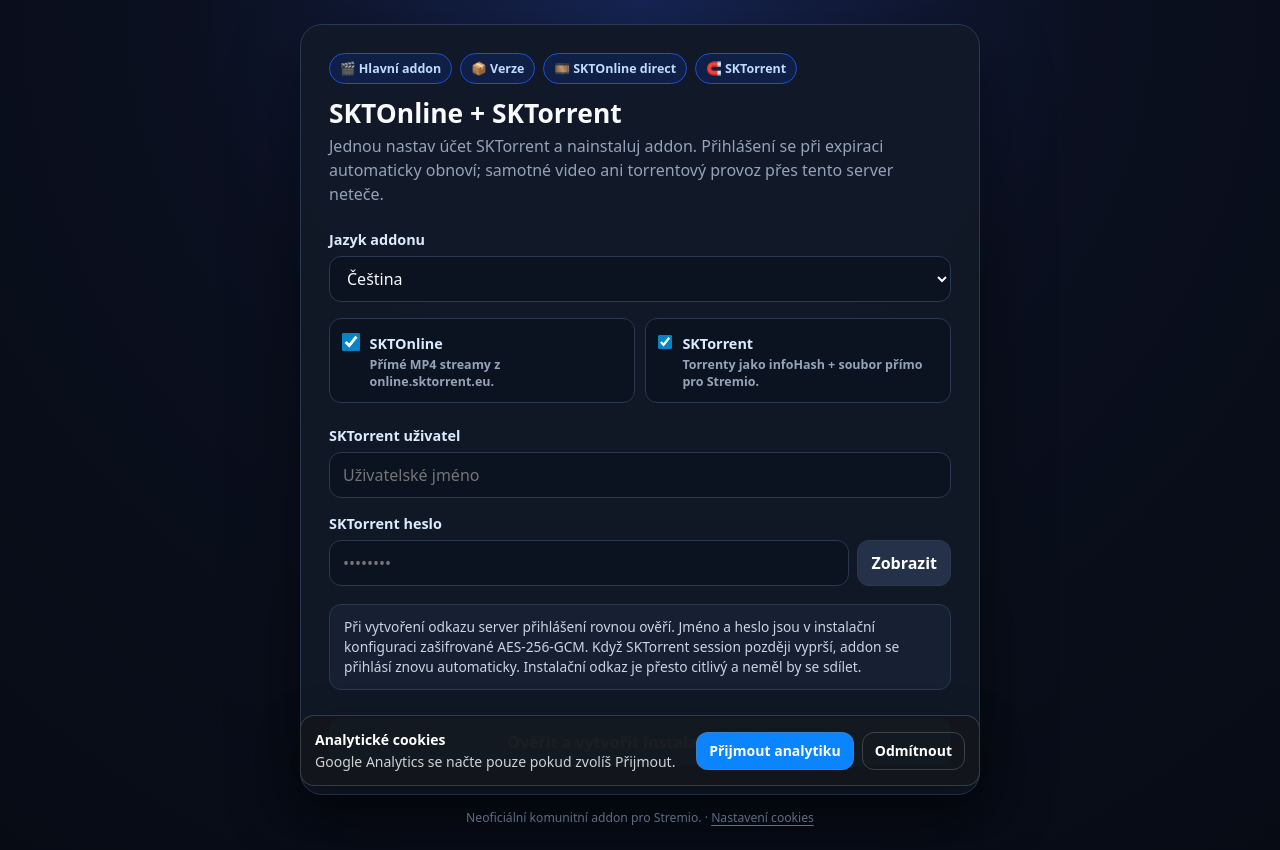
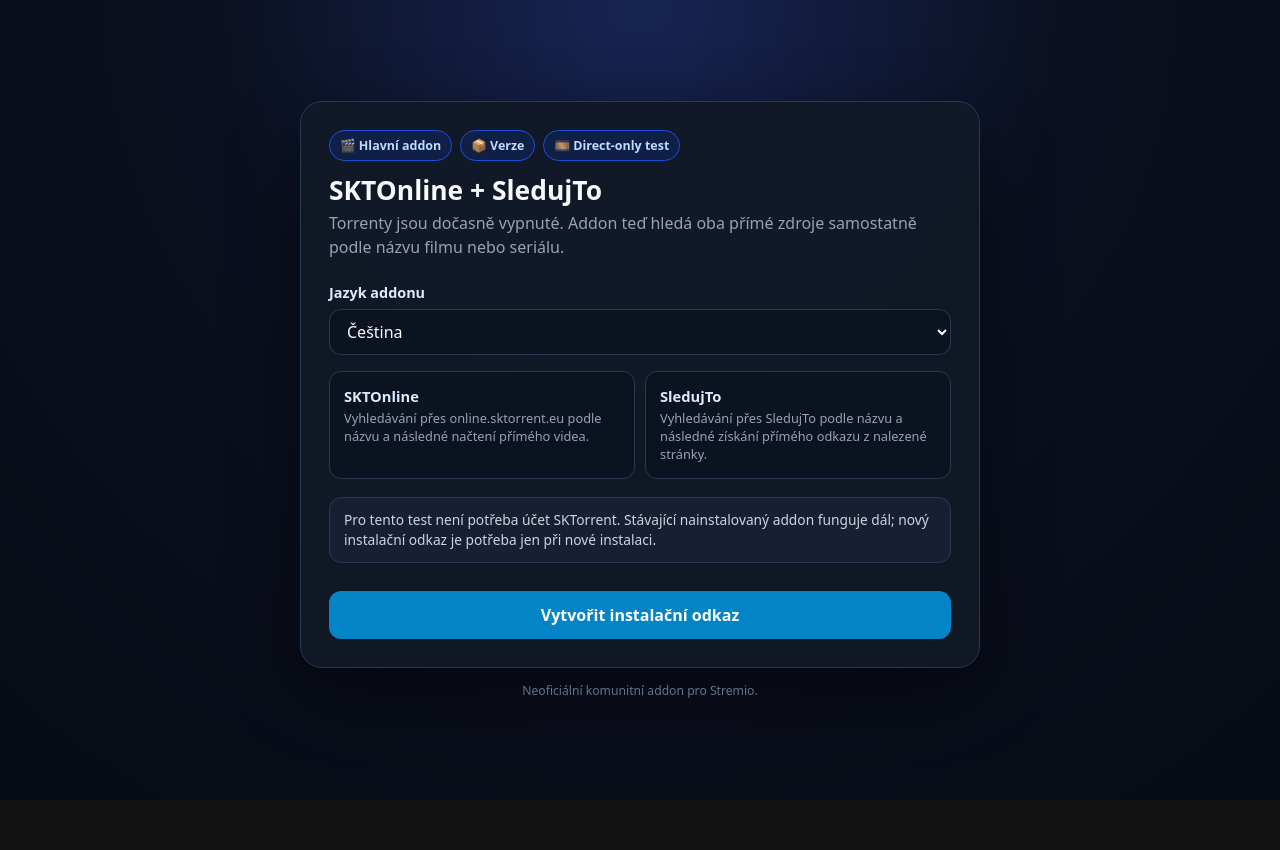
Before and after one commit to CaseyCZ/stremio.addons, a website: page public/configure.html in a window 1280 px wide. After the commit the page ends 800 px from the top, so only its background shows below. Drawn offline with Linux system fonts and the light colour scheme; no server answers.

Commit message:
Update configuration for direct-only mode

```diff
--- a/public/configure.html
+++ b/public/configure.html
@@ -3,7 +3,7 @@
 <head>
   <meta charset="utf-8">
   <meta name="viewport" content="width=device-width,initial-scale=1">
-  <title>SKTOnline + SKTorrent pro Stremio</title>
+  <title>SKTOnline + SledujTo pro Stremio</title>
   <style>
     :root{color-scheme:dark;--bg:#0b1020;--panel:#111827;--panel2:#172033;--border:#2a3850;--text:#f8fafc;--muted:#94a3b8;--accent:#38bdf8;--accent2:#0284c7;--ok:#86efac;--err:#fca5a5}
     *{box-sizing:border-box}
@@ -12,32 +12,16 @@
     .card{background:rgba(17,24,39,.96);border:1px solid var(--border);border-radius:22px;padding:28px;box-shadow:0 24px 70px rgba(0,0,0,.45)}
     .badges{display:flex;flex-wrap:wrap;gap:8px;align-items:center}
     .badge{display:inline-flex;align-items:center;gap:7px;padding:6px 10px;border:1px solid #1d4ed8;border-radius:999px;background:#0f1f46;color:#bfdbfe;font-size:.78rem;font-weight:700}
-    h1{margin:14px 0 6px;font-size:1.65rem;line-height:1.15}
-    .lead{margin:0 0 24px;color:var(--muted);line-height:1.5}
-    .field{margin:16px 0}
-    label{display:block;margin-bottom:7px;color:#dbeafe;font-size:.9rem;font-weight:650}
+    h1{margin:14px 0 6px;font-size:1.65rem;line-height:1.15}.lead{margin:0 0 24px;color:var(--muted);line-height:1.5}
+    .field{margin:16px 0}label{display:block;margin-bottom:7px;color:#dbeafe;font-size:.9rem;font-weight:650}
     input,select{width:100%;min-height:46px;border:1px solid var(--border);border-radius:12px;background:#0b1220;color:var(--text);padding:0 13px;font:inherit;outline:none}
-    input:focus,select:focus{border-color:var(--accent);box-shadow:0 0 0 3px rgba(56,189,248,.12)}
-    .input-row,.result-row{display:flex;gap:8px;align-items:stretch}.input-row input,.result-row input{min-width:0;flex:1}
-    button,.btn{border:0;border-radius:12px;background:var(--accent2);color:#fff;font:inherit;font-weight:750;cursor:pointer;text-decoration:none;text-align:center;transition:.15s ease}
-    button:hover,.btn:hover{filter:brightness(1.12)}button:disabled{opacity:.55;cursor:wait}
-    .toggle,.copy{flex:0 0 auto;padding:0 13px;background:#243149;border:1px solid var(--border)}
-    .primary{width:100%;min-height:48px;margin-top:10px;font-size:1rem}
-    .note{margin:18px 0;padding:12px 14px;border:1px solid var(--border);border-radius:12px;background:var(--panel2);color:#cbd5e1;font-size:.86rem;line-height:1.45}
-    .sources{display:grid;grid-template-columns:1fr 1fr;gap:10px;margin:16px 0}
-    .source{display:flex;align-items:flex-start;gap:10px;padding:12px;border:1px solid var(--border);border-radius:12px;background:#0b1220;cursor:pointer}
-    .source input{width:18px;min-height:18px;height:18px;margin:2px 0 0;accent-color:#0284c7}
-    .source strong{display:block;color:#dbeafe;font-size:.9rem}.source span{display:block;color:var(--muted);font-size:.78rem;line-height:1.35;margin-top:3px}
-    #result{display:none;margin-top:22px;padding-top:20px;border-top:1px solid var(--border)}
-    #installUrl{font-size:.78rem}.btn{display:block;width:100%;padding:13px;margin-top:10px}
-    #status{min-height:20px;margin-top:12px;color:var(--ok);font-size:.86rem}.error{color:var(--err)!important}
-    .foot{margin:14px 4px 0;color:#64748b;text-align:center;font-size:.76rem}
-    .cookie-settings-link{border:0;background:transparent;color:inherit;padding:0;font:inherit;text-decoration:underline;text-underline-offset:3px;cursor:pointer}
-    .caseycz-consent{position:fixed;z-index:9999;left:50%;bottom:max(14px,env(safe-area-inset-bottom));transform:translateX(-50%);width:min(680px,calc(100% - 24px));padding:14px;border:1px solid rgba(127,127,127,.35);border-radius:14px;background:rgba(20,22,28,.97);color:#fff;box-shadow:0 14px 42px rgba(0,0,0,.35);display:flex;gap:14px;align-items:center;font-size:14px}
-    .caseycz-consent-copy{flex:1}.caseycz-consent-copy strong{display:block;margin-bottom:3px}.caseycz-consent-copy span{opacity:.8}.caseycz-consent-actions{display:flex;gap:8px}.caseycz-consent-actions button{min-height:38px;padding:0 12px;border:1px solid rgba(127,127,127,.4)}
-    .caseycz-consent [data-accept]{background:#0a84ff}.caseycz-consent [data-reject]{background:transparent}
-    @media(max-width:600px){.caseycz-consent{align-items:stretch;flex-direction:column}.caseycz-consent-actions{display:grid;grid-template-columns:1fr 1fr;width:100%}.sources{grid-template-columns:1fr}}
-    @media(max-width:520px){body{padding:14px}.card{padding:21px}.input-row,.result-row{gap:6px}.toggle,.copy{padding:0 10px}}
+    .result-row{display:flex;gap:8px;align-items:stretch}.result-row input{min-width:0;flex:1}
+    button,.btn{border:0;border-radius:12px;background:var(--accent2);color:#fff;font:inherit;font-weight:750;cursor:pointer;text-decoration:none;text-align:center}
+    button:disabled{opacity:.55;cursor:wait}.copy{flex:0 0 auto;padding:0 13px;background:#243149;border:1px solid var(--border)}
+    .primary{width:100%;min-height:48px;margin-top:10px;font-size:1rem}.note{margin:18px 0;padding:12px 14px;border:1px solid var(--border);border-radius:12px;background:var(--panel2);color:#cbd5e1;font-size:.86rem;line-height:1.45}
+    .sources{display:grid;grid-template-columns:1fr 1fr;gap:10px;margin:16px 0}.source{padding:14px;border:1px solid var(--border);border-radius:12px;background:#0b1220}.source strong{display:block;color:#dbeafe;font-size:.92rem}.source span{display:block;color:var(--muted);font-size:.8rem;line-height:1.4;margin-top:4px}
+    #result{display:none;margin-top:22px;padding-top:20px;border-top:1px solid var(--border)}#installUrl{font-size:.78rem}.btn{display:block;width:100%;padding:13px;margin-top:10px}#status{min-height:20px;margin-top:12px;color:var(--ok);font-size:.86rem}.error{color:var(--err)!important}.foot{margin:14px 4px 0;color:#64748b;text-align:center;font-size:.76rem}
+    @media(max-width:600px){.sources{grid-template-columns:1fr}}@media(max-width:520px){body{padding:14px}.card{padding:21px}}
   </style>
 </head>
 <body>
@@ -46,11 +30,10 @@
       <div class="badges">
         <span class="badge">🎬 Hlavní addon</span>
         <span id="versionBadge" class="badge">📦 Verze …</span>
-        <span class="badge">🎞️ SKTOnline direct</span>
-        <span class="badge">🧲 SKTorrent</span>
+        <span class="badge">🎞️ Direct-only test</span>
       </div>
-      <h1>SKTOnline + SKTorrent</h1>
-      <p class="lead">Jednou nastav účet SKTorrent a nainstaluj addon. Přihlášení se při expiraci automaticky obnoví; samotné video ani torrentový provoz přes tento server neteče.</p>
+      <h1>SKTOnline + SledujTo</h1>
+      <p class="lead">Torrenty jsou dočasně vypnuté. Addon teď hledá oba přímé zdroje samostatně podle názvu filmu nebo seriálu.</p>
 
       <div class="field">
         <label for="uiLanguage">Jazyk addonu</label>
@@ -62,121 +45,34 @@
       </div>
 
       <div class="sources">
-        <label class="source">
-          <input id="enableOnline" type="checkbox" checked>
-          <span><strong>SKTOnline</strong><span>Přímé MP4 streamy z online.sktorrent.eu.</span></span>
-        </label>
-        <label class="source">
-          <input id="enableTorrents" type="checkbox" checked>
-          <span><strong>SKTorrent</strong><span>Torrenty jako infoHash + soubor přímo pro Stremio.</span></span>
-        </label>
+        <div class="source"><strong>SKTOnline</strong><span>Vyhledávání přes online.sktorrent.eu podle názvu a následné načtení přímého videa.</span></div>
+        <div class="source"><strong>SledujTo</strong><span>Vyhledávání přes SledujTo podle názvu a následné získání přímého odkazu z nalezené stránky.</span></div>
       </div>
 
-      <div id="credentials">
-        <div class="field">
-          <label for="sktUser">SKTorrent uživatel</label>
-          <input id="sktUser" autocomplete="username" placeholder="Uživatelské jméno">
-        </div>
-        <div class="field">
-          <label for="sktPass">SKTorrent heslo</label>
-          <div class="input-row">
-            <input id="sktPass" type="password" autocomplete="current-password" placeholder="••••••••">
-            <button class="toggle" type="button" data-target="sktPass">Zobrazit</button>
-          </div>
-        </div>
-      </div>
-
-      <div class="note">Při vytvoření odkazu server přihlášení rovnou ověří. Jméno a heslo jsou v instalační konfiguraci zašifrované AES-256-GCM. Když SKTorrent session později vyprší, addon se přihlásí znovu automaticky. Instalační odkaz je přesto citlivý a neměl by se sdílet.</div>
-
-      <button id="generate" class="primary" type="button">Ověřit a vytvořit instalační odkaz</button>
+      <div class="note">Pro tento test není potřeba účet SKTorrent. Stávající nainstalovaný addon funguje dál; nový instalační odkaz je potřeba jen při nové instalaci.</div>
+      <button id="generate" class="primary" type="button">Vytvořit instalační odkaz</button>
 
       <div id="result">
-        <div class="field">
-          <label for="installUrl">Instalační odkaz</label>
-          <div class="result-row">
-            <input id="installUrl" type="text" readonly spellcheck="false">
-            <button id="copyUrl" class="copy" type="button">Kopírovat</button>
-          </div>
-        </div>
+        <div class="field"><label for="installUrl">Instalační odkaz</label><div class="result-row"><input id="installUrl" type="text" readonly spellcheck="false"><button id="copyUrl" class="copy" type="button">Kopírovat</button></div></div>
         <a id="stremioBtn" class="btn" href="#">Instalovat do Stremio</a>
         <div id="status" role="status" aria-live="polite"></div>
       </div>
     </section>
-    <div class="foot" data-cookie-settings-host>Neoficiální komunitní addon pro Stremio. · <button type="button" class="cookie-settings-link" data-cookie-settings>Nastavení cookies</button></div>
+    <div class="foot">Neoficiální komunitní addon pro Stremio.</div>
   </main>
-
 <script>
-const CONSENT_KEY='stremio-sktonline-analytics-consent-v1';
-const MEASUREMENT_ID='G-SZTERTRTCE';
-function loadAnalytics(){
-  if(document.querySelector('script[data-caseycz-analytics]'))return;
-  window.dataLayer=window.dataLayer||[];
-  window.gtag=function(){window.dataLayer.push(arguments)};
-  gtag('consent','default',{analytics_storage:'granted',ad_storage:'denied',ad_user_data:'denied',ad_personalization:'denied'});
-  gtag('js',new Date());gtag('config',MEASUREMENT_ID,{allow_google_signals:false,allow_ad_personalization_signals:false});
-  const tag=document.createElement('script');tag.async=true;tag.dataset.caseyczAnalytics='true';tag.src=`https://www.googletagmanager.com/gtag/js?id=${encodeURIComponent(MEASUREMENT_ID)}`;document.head.appendChild(tag);
-}
-function showConsent(force=false){
-  let current=null;try{current=localStorage.getItem(CONSENT_KEY)}catch(_){}
-  if(!force&&current){if(current==='granted')loadAnalytics();return}
-  document.querySelector('.caseycz-consent')?.remove();
-  const el=document.createElement('section');el.className='caseycz-consent';el.innerHTML='<div class="caseycz-consent-copy"><strong>Analytické cookies</strong><span>Google Analytics se načte pouze pokud zvolíš Přijmout.</span></div><div class="caseycz-consent-actions"><button type="button" data-accept>Přijmout analytiku</button><button type="button" data-reject>Odmítnout</button></div>';
-  const set=value=>{try{localStorage.setItem(CONSENT_KEY,value)}catch(_){}el.remove();if(value==='granted')loadAnalytics()};
-  el.querySelector('[data-accept]').onclick=()=>set('granted');el.querySelector('[data-reject]').onclick=()=>set('denied');document.body.appendChild(el);
-}
-document.querySelector('[data-cookie-settings]').addEventListener('click',()=>showConsent(true));showConsent(false);
-
 const versionBadge=document.getElementById('versionBadge');
 const generateBtn=document.getElementById('generate');
 const result=document.getElementById('result');
 const status=document.getElementById('status');
 const installUrl=document.getElementById('installUrl');
 const stremioBtn=document.getElementById('stremioBtn');
-const credentials=document.getElementById('credentials');
 let requestId=0;
-
 function getBasePath(){return location.pathname.replace(/\/configure\/?$/,'').replace(/\/$/,'')}
 function setStatus(text,error=false){status.textContent=text;status.classList.toggle('error',error)}
-function updateCredentials(){credentials.style.display=document.getElementById('enableTorrents').checked?'block':'none'}
-
-document.getElementById('enableTorrents').addEventListener('change',updateCredentials);updateCredentials();
-document.querySelectorAll('.toggle').forEach(button=>button.addEventListener('click',()=>{const input=document.getElementById(button.dataset.target);const show=input.type==='password';input.type=show?'text':'password';button.textContent=show?'Skrýt':'Zobrazit'}));
-
-async function loadVersion(){
-  for(const url of [...new Set([`${getBasePath()}/health`,'/health'])]){
-    try{const r=await fetch(url,{cache:'no-store'});if(!r.ok)continue;const d=await r.json();if(d.version){versionBadge.textContent=`📦 Verze ${d.version}`;return}}catch(_){}
-  }
-  versionBadge.textContent='📦 Verze';
-}
-
-async function createToken(cfg){
-  const response=await fetch(`${getBasePath()}/api/config-token`,{method:'POST',headers:{'Content-Type':'application/json','Accept':'application/json'},cache:'no-store',body:JSON.stringify(cfg)});
-  const data=await response.json().catch(()=>({}));
-  if(response.status===401)throw new Error(data.message||'Přihlášení na SKTorrent se nepodařilo.');
-  if(response.status===503)throw new Error('Šifrování konfigurace není na serveru připravené.');
-  if(!response.ok||!data.token)throw new Error('Nepodařilo se vytvořit konfiguraci.');
-  return data;
-}
-
-async function buildInstall(){
-  const id=++requestId;
-  const cfg={uiLanguage:document.getElementById('uiLanguage').value,sktUser:document.getElementById('sktUser').value.trim(),sktPass:document.getElementById('sktPass').value,enableOnline:document.getElementById('enableOnline').checked,enableTorrents:document.getElementById('enableTorrents').checked};
-  result.style.display='block';installUrl.value='';stremioBtn.href='#';
-  if(!cfg.enableOnline&&!cfg.enableTorrents){setStatus('Zapni alespoň jeden zdroj.',true);return}
-  if(cfg.enableTorrents&&(!cfg.sktUser||!cfg.sktPass)){setStatus('Pro SKTorrent vyplň uživatelské jméno a heslo.',true);return}
-  generateBtn.disabled=true;setStatus(cfg.enableTorrents?'Ověřuji přihlášení na SKTorrent…':'Vytvářím šifrovanou konfiguraci…');
-  try{
-    const data=await createToken(cfg);if(id!==requestId)return;
-    const basePath=getBasePath();const path=`${basePath}/${data.token}/manifest.json`;
-    installUrl.value=`${location.origin}${path}`;stremioBtn.href=`stremio://${location.host}${path}`;
-    setStatus(cfg.enableTorrents?'✓ Přihlášení ověřeno. Instalační odkaz je připravený.':'✓ Instalační odkaz je připravený.');
-  }catch(error){if(id===requestId)setStatus(error.message||'Chyba při vytváření konfigurace.',true)}
-  finally{if(id===requestId)generateBtn.disabled=false}
-}
-
-generateBtn.addEventListener('click',buildInstall);
-document.getElementById('copyUrl').addEventListener('click',async()=>{if(!installUrl.value)return;try{await navigator.clipboard.writeText(installUrl.value);setStatus('Odkaz zkopírován.')}catch(_){installUrl.focus();installUrl.select();setStatus('Odkaz je označený. Zkopíruj ho ručně.')}});
-loadVersion();
+async function loadVersion(){for(const url of [...new Set([`${getBasePath()}/health`,'/health'])]){try{const r=await fetch(url,{cache:'no-store'});if(!r.ok)continue;const d=await r.json();if(d.version){versionBadge.textContent=`📦 Verze ${d.version}`;return}}catch(_){}}versionBadge.textContent='📦 Verze'}
+async function buildInstall(){const id=++requestId;result.style.display='block';installUrl.value='';stremioBtn.href='#';generateBtn.disabled=true;setStatus('Vytvářím konfiguraci…');try{const cfg={uiLanguage:document.getElementById('uiLanguage').value,enableOnline:true,enableTorrents:false};const response=await fetch(`${getBasePath()}/api/config-token`,{method:'POST',headers:{'Content-Type':'application/json','Accept':'application/json'},cache:'no-store',body:JSON.stringify(cfg)});const data=await response.json().catch(()=>({}));if(!response.ok||!data.token)throw new Error('Nepodařilo se vytvořit konfiguraci.');if(id!==requestId)return;const basePath=getBasePath();const path=`${basePath}/${data.token}/manifest.json`;installUrl.value=`${location.origin}${path}`;stremioBtn.href=`stremio://${location.host}${path}`;setStatus('✓ Instalační odkaz je připravený.')}catch(error){if(id===requestId)setStatus(error.message||'Chyba při vytváření konfigurace.',true)}finally{if(id===requestId)generateBtn.disabled=false}}
+generateBtn.addEventListener('click',buildInstall);document.getElementById('copyUrl').addEventListener('click',async()=>{if(!installUrl.value)return;try{await navigator.clipboard.writeText(installUrl.value);setStatus('Odkaz zkopírován.')}catch(_){installUrl.focus();installUrl.select();setStatus('Odkaz je označený. Zkopíruj ho ručně.')}});loadVersion();
 </script>
 </body>
 </html>
```
